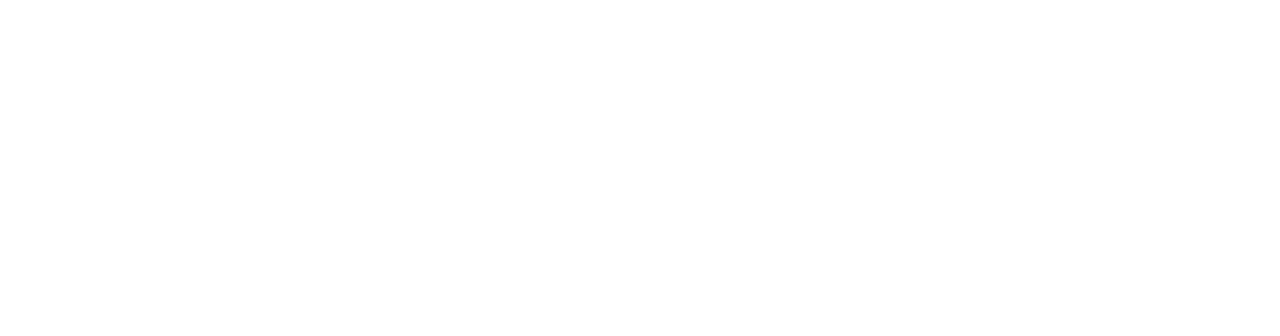
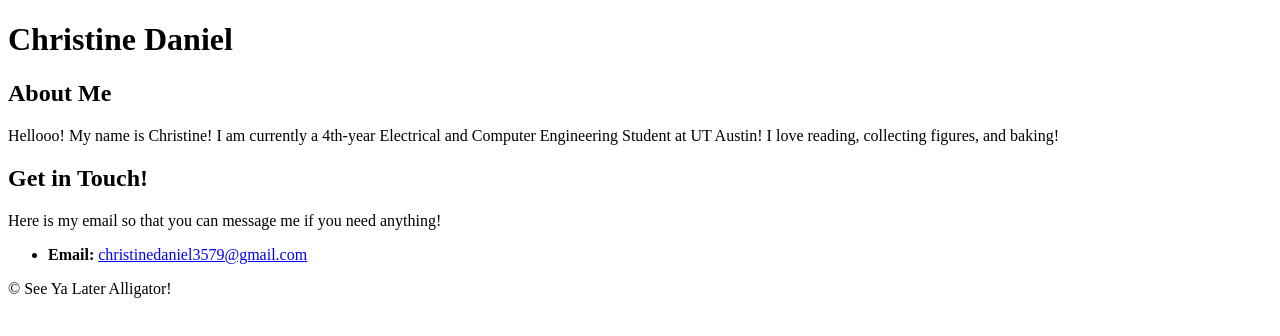
Before and after one commit to cd35764/cd35764.github.io, a plain HTML site: page index.html in a window 1280 px wide. Drawn offline with Linux system fonts and the light colour scheme.

Commit message:
Update index.html

```diff
--- a/index.html
+++ b/index.html
@@ -1,11 +1,40 @@
 <!DOCTYPE html>
-<html>
+<html lang="en">
 <head>
-    <title>Christine's Website!</title>
+    <meta charset="UTF-8">
+    <meta name="viewport" content="width=device-width, initial-scale=1.0">
+    <title>Christine Daniel <3 </title>
 
     <link rel="stylesheet" href="stylesheet.css">
-
 </head>
 <body>
-    </body>
+
+    <header>
+        <div class="container">
+            <h1>Christine Daniel</h1></h1>
+        </div>
+    </header>
+
+    <main class="container">
+        <section id="about">
+            <h2>About Me</h2>
+            <p>
+                Hellooo! My name is Christine! I am currently a 4th-year Electrical and Computer Engineering Student at UT Austin! I love reading, collecting figures, and baking!
+            </p>
+        </section>
+
+        <section id="contact">
+            <h2>Get in Touch!</h2>
+            <p>Here is my email so that you can message me if you need anything!</p>
+            <ul>
+                <li><strong>Email:</strong> <a href="mailto:christinedaniel3579@gmail.com">christinedaniel3579@gmail.com</a></li>
+            </ul>
+        </section>
+    </main>
+
+    <footer>
+        <p>&copy; See Ya Later Alligator!</p>
+    </footer>
+
+</body>
 </html>
```
